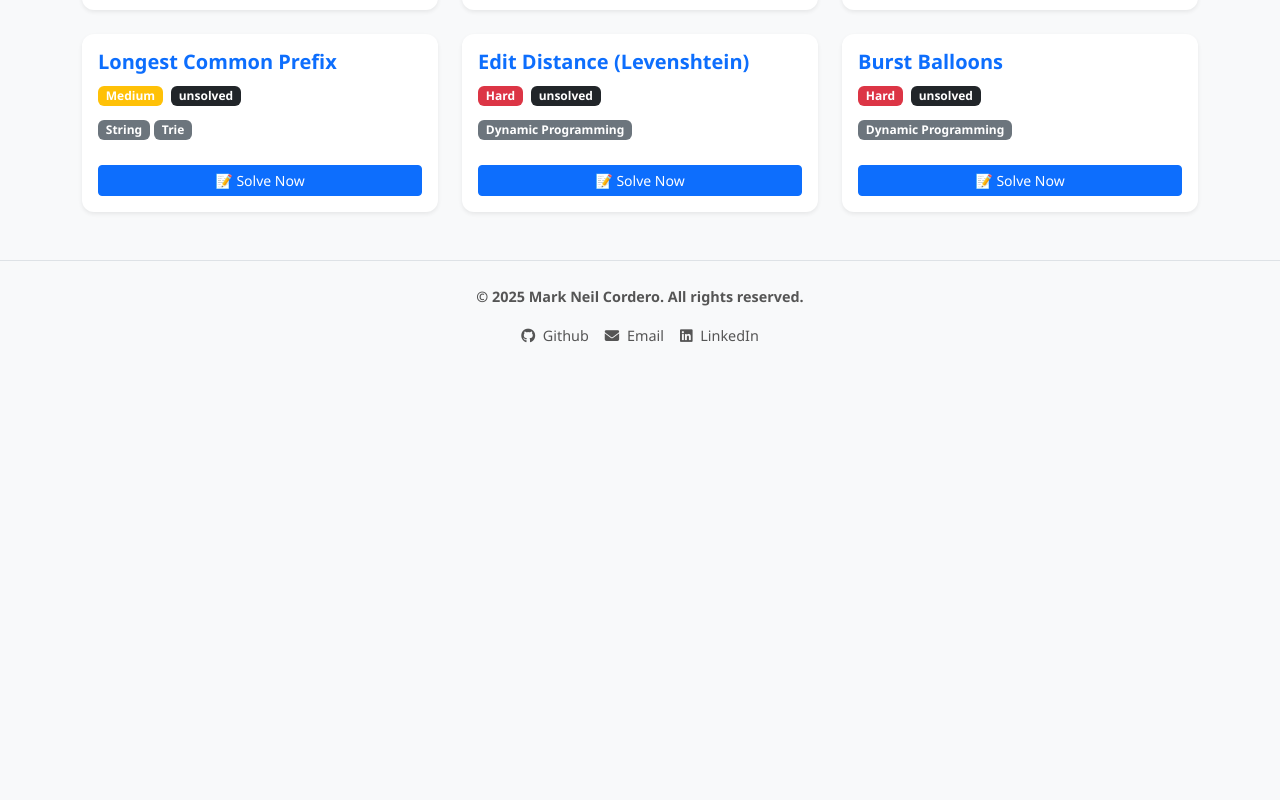
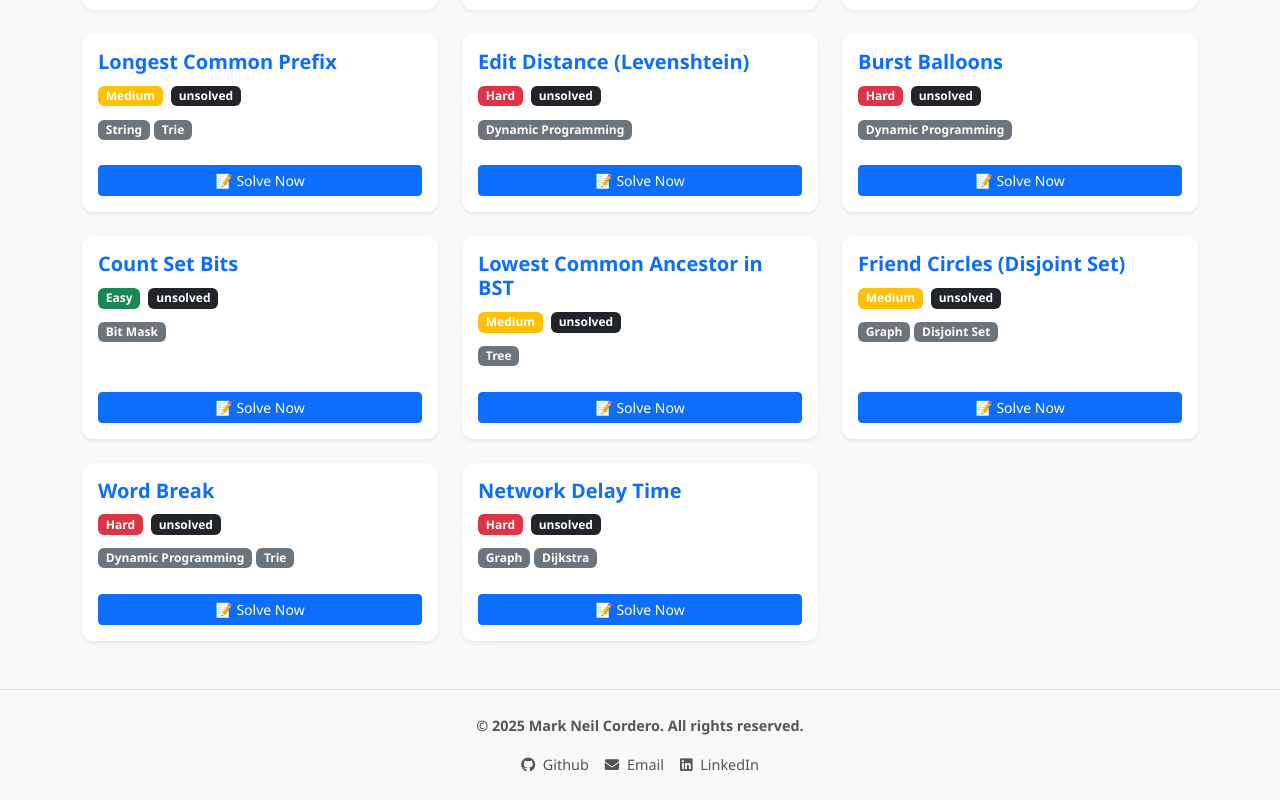
Before and after one commit to markneilcordero/algorithm-practice-app, a React (Vite) app: page /practice in a window 1280 px wide. Shown: the part 1035-1835 px from the top of the page. Before the commit the page ends 1406 px from the top, so only its background shows below. Built offline with nearby package versions, Linux system fonts and the light colour scheme.

Commit message:
Update problems.js

```diff
--- a/src/data/problems.js
+++ b/src/data/problems.js
@@ -415,4 +415,153 @@ function maxCoins(nums) {
 }
 `.trim()
   }
+,
+{
+    id: 'count-set-bits',
+    title: 'Count Set Bits',
+    description: 'Given a non-negative integer, return the number of 1-bits it has (also known as the Hamming weight).',
+    difficulty: 'Easy',
+    tags: ['Bit Mask'],
+    examples: [
+      { input: '11', output: '3' }, // 1011
+      { input: '128', output: '1' }
+    ],
+    testCases: [
+      { input: [11], expected: 3 },
+      { input: [128], expected: 1 }
+    ],
+    solution: `
+function hammingWeight(n) {
+  let count = 0;
+  while (n !== 0) {
+    count += n & 1;
+    n >>>= 1;
+  }
+  return count;
+}
+`.trim()
+  },
+  {
+    id: 'lowest-common-ancestor-bst',
+    title: 'Lowest Common Ancestor in BST',
+    description: 'Given a binary search tree (BST), find the lowest common ancestor (LCA) of two given nodes.',
+    difficulty: 'Medium',
+    tags: ['Tree'],
+    examples: [
+      { input: 'root = [6,2,8,0,4,7,9], p = 2, q = 8', output: '6' }
+    ],
+    testCases: [
+      { input: [{ val: 6, left: { val: 2 }, right: { val: 8 } }, 2, 8], expected: 6 }
+    ],
+    solution: `
+function lowestCommonAncestor(root, p, q) {
+  if (p < root.val && q < root.val)
+    return lowestCommonAncestor(root.left, p, q);
+  if (p > root.val && q > root.val)
+    return lowestCommonAncestor(root.right, p, q);
+  return root.val;
+}
+`.trim()
+  },
+  {
+    id: 'friend-circles',
+    title: 'Friend Circles (Disjoint Set)',
+    description: 'There are N students in a class. Some of them are friends. If A is friends with B and B is friends with C, then A is also friends with C. Find the number of friend circles.',
+    difficulty: 'Medium',
+    tags: ['Graph', 'Disjoint Set'],
+    examples: [
+      { input: '[[1,1,0],[1,1,0],[0,0,1]]', output: '2' }
+    ],
+    testCases: [
+      { input: [[[1,1,0],[1,1,0],[0,0,1]]], expected: 2 }
+    ],
+    solution: `
+function findCircleNum(M) {
+  const n = M.length;
+  const parent = Array(n).fill(0).map((_, i) => i);
+  function find(i) {
+    if (parent[i] !== i) parent[i] = find(parent[i]);
+    return parent[i];
+  }
+  function union(i, j) {
+    parent[find(i)] = find(j);
+  }
+  for (let i = 0; i < n; i++) {
+    for (let j = i + 1; j < n; j++) {
+      if (M[i][j] === 1) union(i, j);
+    }
+  }
+  const uniqueParents = new Set(parent.map(find));
+  return uniqueParents.size;
+}
+`.trim()
+  },
+  {
+    id: 'word-break',
+    title: 'Word Break',
+    description: 'Given a string and a dictionary of words, determine if the string can be segmented into a space-separated sequence of one or more dictionary words.',
+    difficulty: 'Hard',
+    tags: ['Dynamic Programming', 'Trie'],
+    examples: [
+      { input: 's = "leetcode", wordDict = ["leet","code"]', output: 'true' }
+    ],
+    testCases: [
+      { input: ["leetcode", ["leet","code"]], expected: true },
+      { input: ["applepenapple", ["apple","pen"]], expected: true },
+      { input: ["catsandog", ["cats","dog","sand","and","cat"]], expected: false }
+    ],
+    solution: `
+function wordBreak(s, wordDict) {
+  const wordSet = new Set(wordDict);
+  const dp = Array(s.length + 1).fill(false);
+  dp[0] = true;
+  for (let i = 1; i <= s.length; i++) {
+    for (let j = 0; j < i; j++) {
+      if (dp[j] && wordSet.has(s.slice(j, i))) {
+        dp[i] = true;
+        break;
+      }
+    }
+  }
+  return dp[s.length];
+}
+`.trim()
+  },
+  {
+    id: 'network-delay-time',
+    title: 'Network Delay Time',
+    description: 'You are given a network represented as a list of travel times as directed edges. Find the time it takes for all nodes to receive the signal from a source.',
+    difficulty: 'Hard',
+    tags: ['Graph', 'Dijkstra'],
+    examples: [
+      { input: 'times = [[2,1,1],[2,3,1],[3,4,1]], n = 4, k = 2', output: '2' }
+    ],
+    testCases: [
+      { input: [[[2,1,1],[2,3,1],[3,4,1]], 4, 2], expected: 2 }
+    ],
+    solution: `
+function networkDelayTime(times, n, k) {
+  const adj = Array.from({ length: n + 1 }, () => []);
+  for (const [u, v, w] of times) {
+    adj[u].push([v, w]);
+  }
+  const dist = Array(n + 1).fill(Infinity);
+  dist[k] = 0;
+  const pq = [[0, k]];
+  while (pq.length) {
+    pq.sort((a, b) => b[0] - a[0]);
+    const [time, node] = pq.pop();
+    if (time > dist[node]) continue;
+    for (const [nei, wt] of adj[node]) {
+      if (dist[nei] > time + wt) {
+        dist[nei] = time + wt;
+        pq.push([dist[nei], nei]);
+      }
+    }
+  }
+  const max = Math.max(...dist.slice(1));
+  return max === Infinity ? -1 : max;
+}
+`.trim()
+  }
 ];
```
